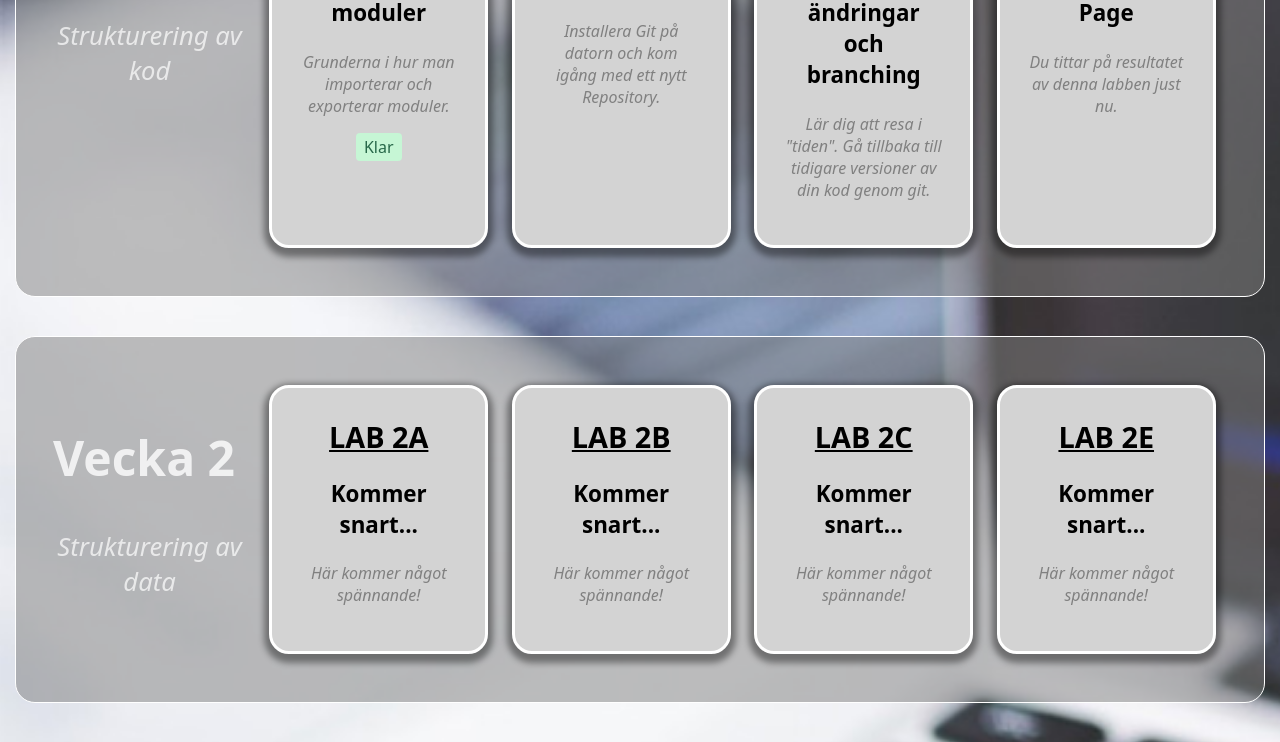
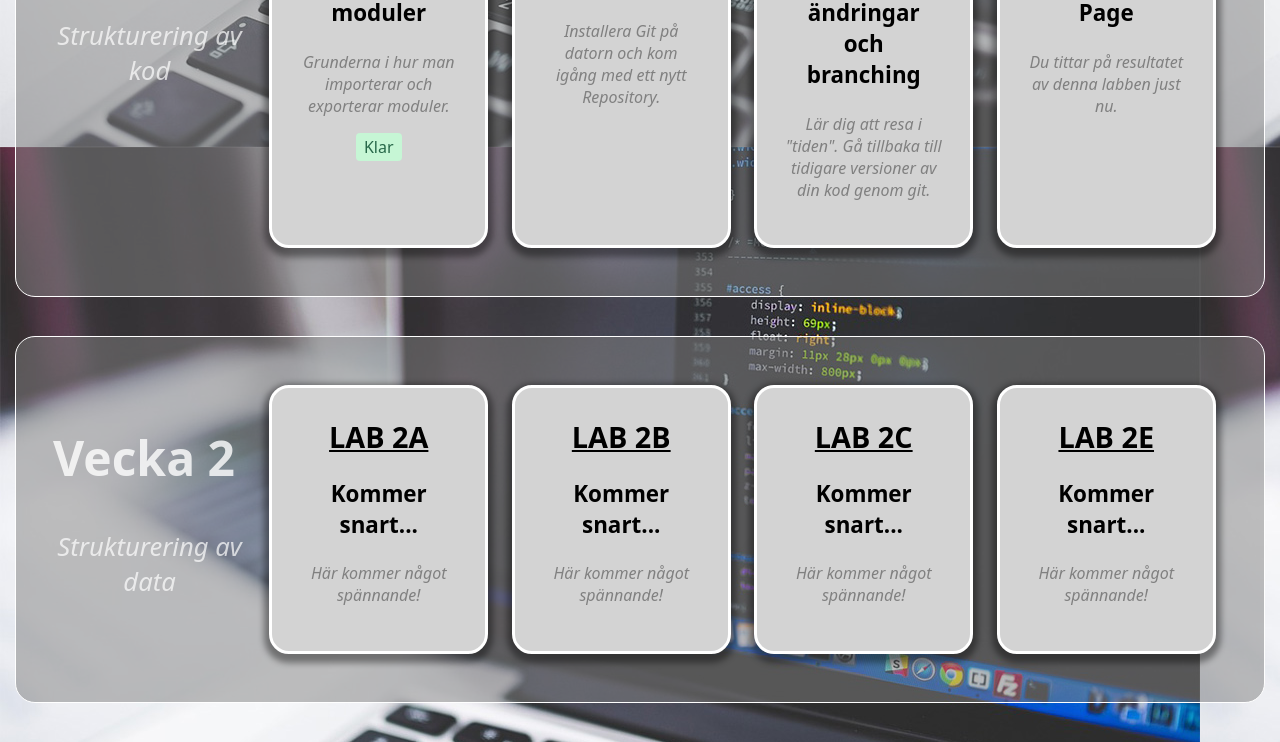
Before and after one commit to Aggan1/1me323-labbar, a plain HTML site: page index.html in a window 1280 px wide. Shown: the part 653-1395 px from the top of the page. Drawn offline with Linux system fonts and the light colour scheme.

Commit message:
main: Ändringar i global css

```diff
--- a/global.css
+++ b/global.css
@@ -3,7 +3,7 @@ body {
     font-family: system-ui, -apple-system, BlinkMacSystemFont, 'Segoe UI', Roboto, Oxygen, Ubuntu, Cantarell, 'Open Sans', 'Helvetica Neue', sans-serif;
     margin: 0;
     background-image: url(img/kod-dator.jpg);
-    background-size: cover;
+    background-size: fill;
 }
 
 header {
```
